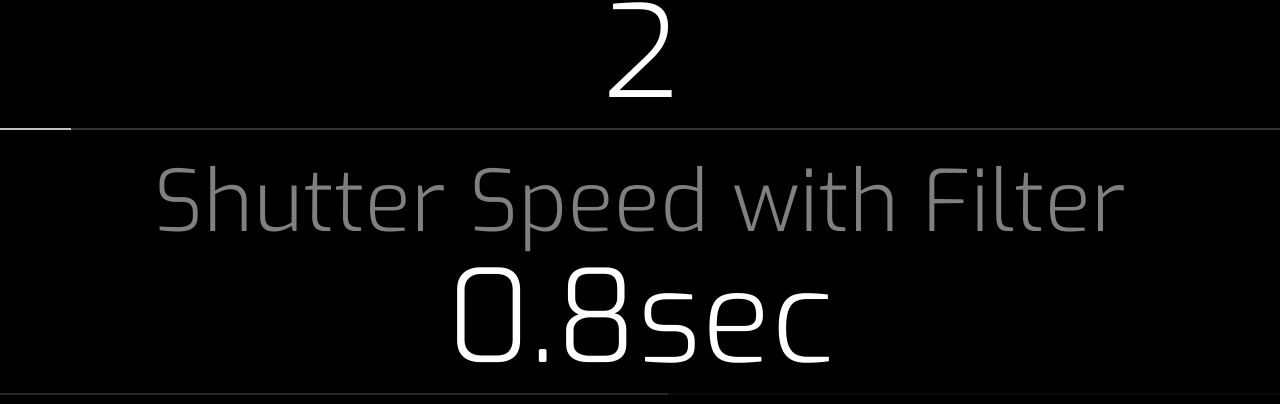
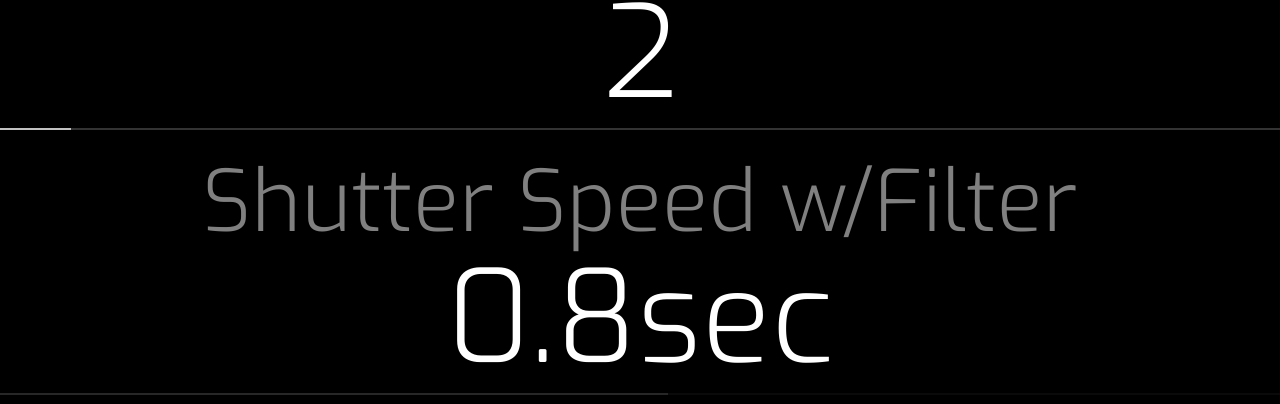
Before and after one commit to onotch/onotch.github.io, a plain HTML site: page sscalculator/index.html in a window 1280 px wide. Shown: the part 589-993 px from the top of the page. Drawn offline with Linux system fonts and the light colour scheme.

Commit message:
changed string

```diff
--- a/sscalculator/index.html
+++ b/sscalculator/index.html
@@ -35,7 +35,7 @@
 		</div>
 
 		<div id="SsNdContainer">
-			<h2>Shutter Speed with Filter</h2>
+			<h2>Shutter Speed w/Filter</h2>
 			<p id="SsNdValue" class="Value"></p>
 			<p id="SsNdProgressBar" class="ProgressBar"><span></span></p>
 		</div>
```
